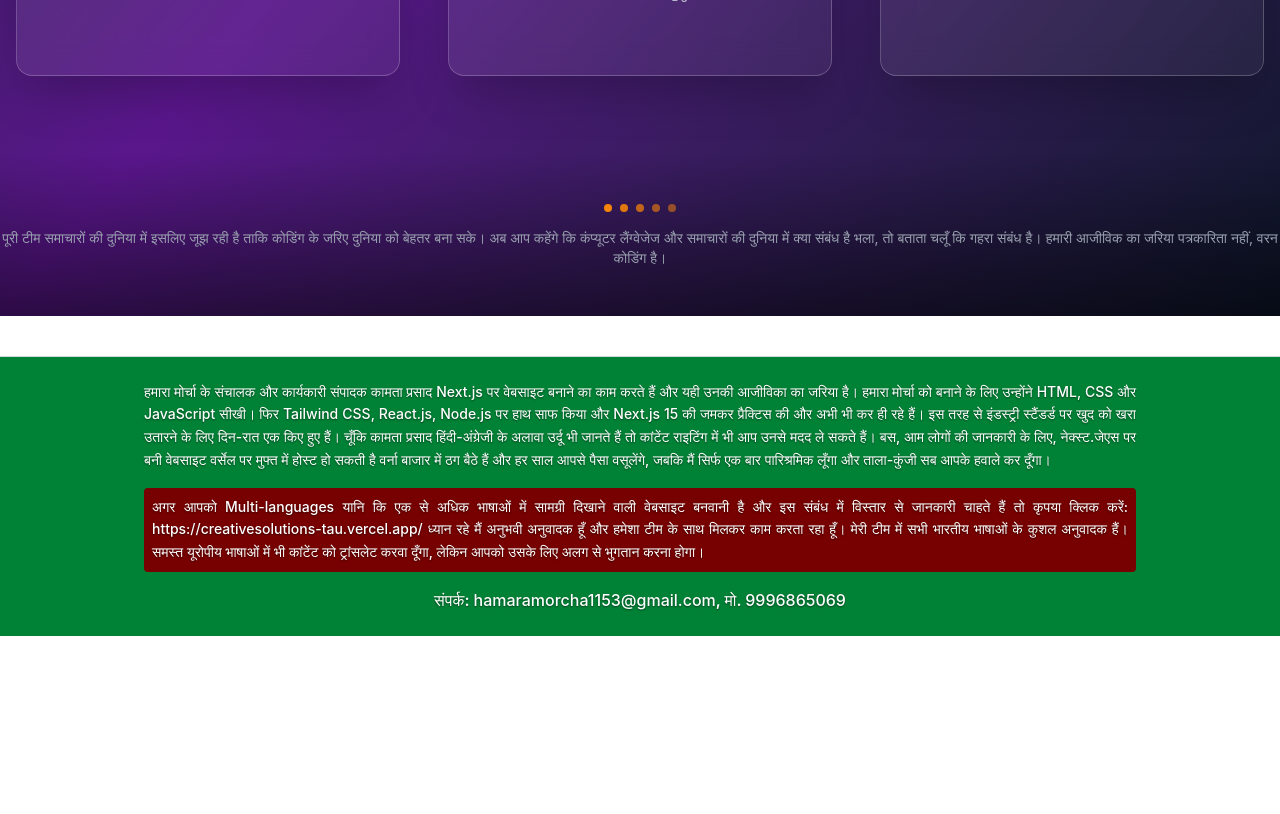
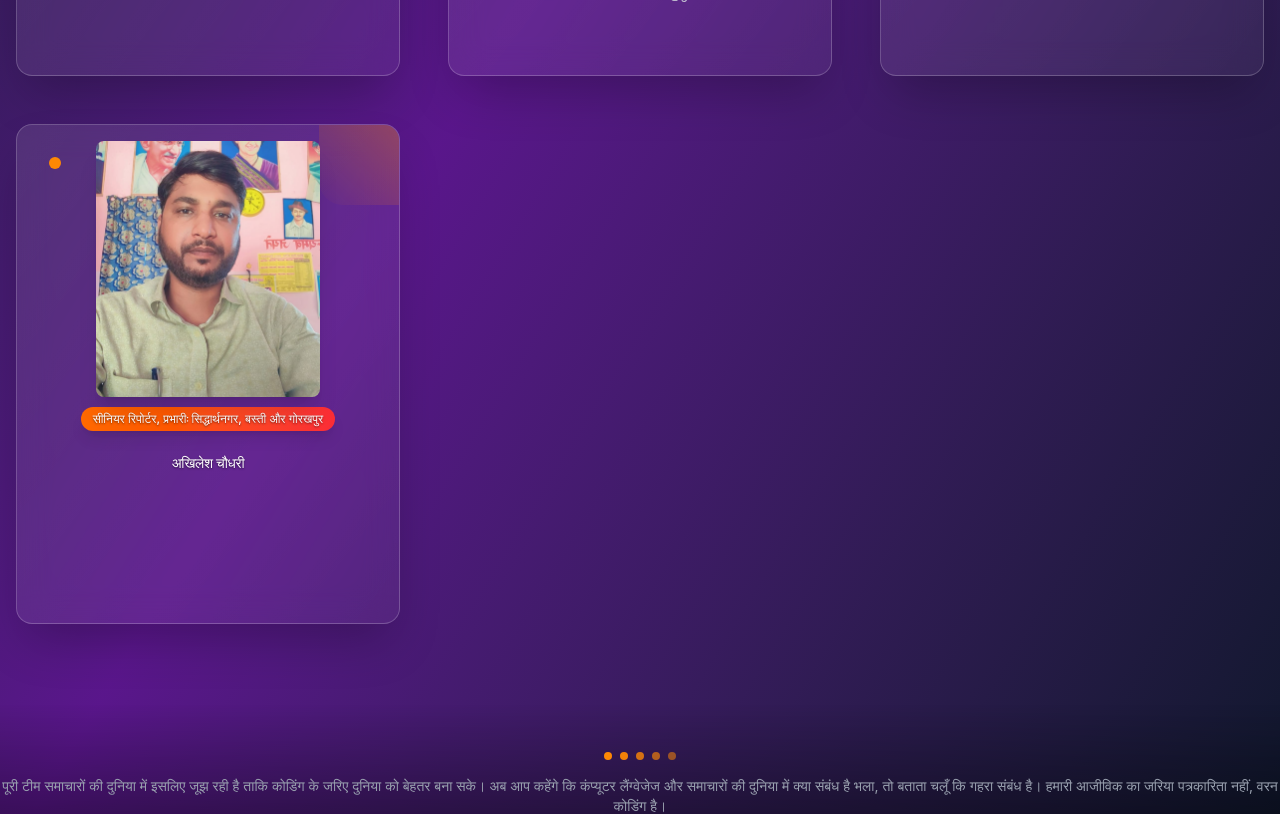
Before and after one commit to kp1153/hamara-morcha-final, a Next.js app: page /team in a window 1280 px wide. Shown: the part 1420-2234 px from the top of the page. Before the commit the page ends 2056 px from the top, so only its background shows below. Built offline with nearby package versions, Linux system fonts and the light colour scheme.

Commit message:
Fixed some issues

```diff
--- a/app/team/page.js
+++ b/app/team/page.js
@@ -35,6 +35,13 @@ const teamMembers = [
     name: "सुमन तिवारी",
     role: "प्रबंध निदेशक",
     photo: "/images/5.jpg",
+  },
+  {
+    id: 6,
+    name: "अखिलेश चौधरी",
+    role: "सीनियर रिपोर्टर, प्रभारीः सिद्धार्थनगर, बस्ती और गोरखपुर",
+    photo: "/images/6.jpg",
+    phone: "77540 93975",
   },
 ];
 
```
Also changed, not shown: public/images/6.jpg (added).
